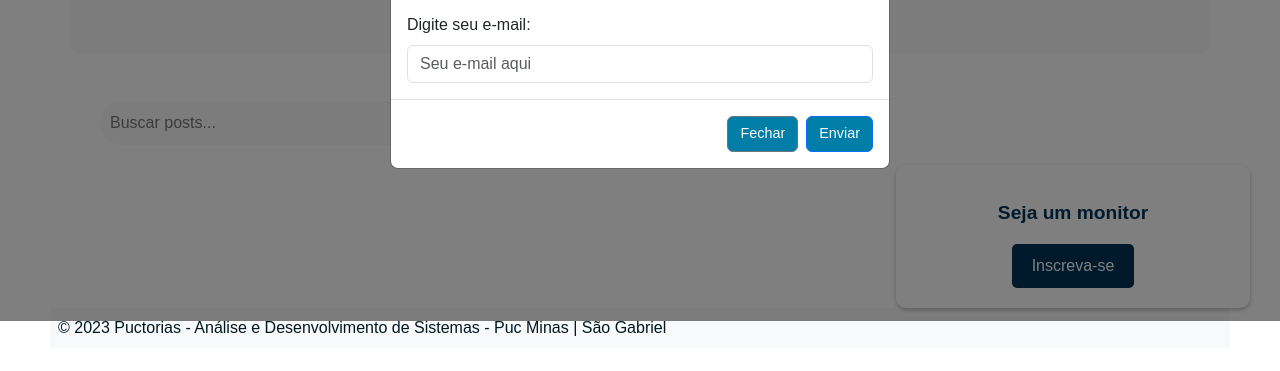
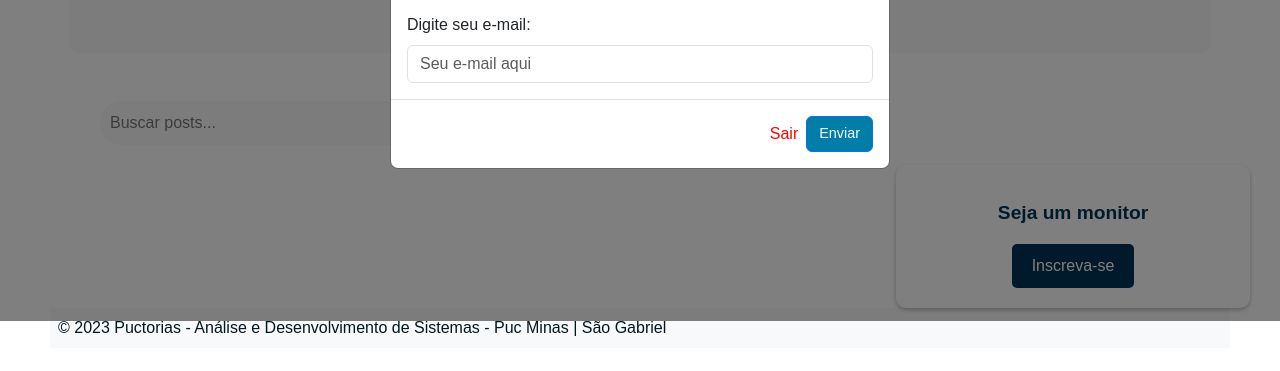
Before and after one commit to ICEI-PUCMinas-PSG-SI-TI/tiaw-2023-2-gestaodemonitorias, a plain HTML site: page codigo/src/screens/Feed/feed.html in a window 1280 px wide. Both pictures are taken after a click on the button "Inscreva-se". Shown: the part 479-850 px from the top of the page. Drawn offline with nearby package versions, Linux system fonts and the light colour scheme; no server answers.

Commit message:
Botão modal

```diff
--- a/codigo/src/screens/Feed/feed.html
+++ b/codigo/src/screens/Feed/feed.html
@@ -86,8 +86,8 @@
                 <input type="text" class="form-control" id="emailInput" placeholder="Seu e-mail aqui">
             </div>
             <div class="modal-footer">
-              <button type="button" class="btn btn-secondary" data-bs-dismiss="modal">Fechar</button>
-                <button type="button" class="btn btn-primary">Enviar</button>
+              <button type="button" class="btn btn-danger" id="sairBtn" data-bs-dismiss="modal">Sair</button>
+              <button type="button" class="btn btn-primary">Enviar</button>
             </div>
           </div>
         </div>
--- a/codigo/src/screens/Feed/styles.css
+++ b/codigo/src/screens/Feed/styles.css
@@ -39,6 +39,17 @@ a:hover {
 
 li {
   list-style: none;
+}
+
+#sairBtn {
+  border: none;
+  background: none;
+  color: red;
+  padding: 0;
+  font-size: inherit;
+  font-family: inherit;
+  cursor: pointer;
+  outline: none;
 }
 
 /* Set default heading styles */
```
